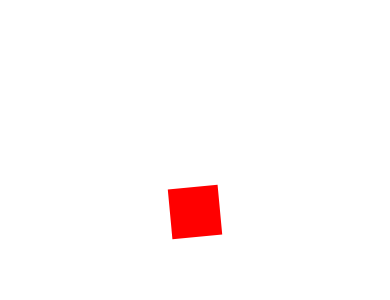
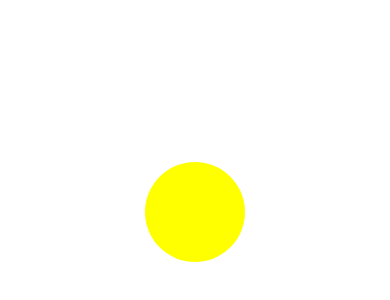
Before and after one commit to S0LEI1/Mobile_nang_cao, a React Native app in the folder LeVanNgoc_20022421/: screen / in a window 390 px wide. Shown: the part 210-510 px from the top of the page. Built offline with nearby package versions, Linux system fonts and the light colour scheme.

Commit message:
finish 2B

```diff
--- a/LeVanNgoc_20022421/App.js
+++ b/LeVanNgoc_20022421/App.js
@@ -4,6 +4,7 @@ import Cau1A from './screen/cau1a';
 import Cau1B from './screen/cau1b';
 import Cau1C from './screen/cau1c';
 import Cau2 from './screen/cau2';
+import Cau2B from './screen/cau2b';
 
 export default function App() {
   return (
@@ -11,7 +12,8 @@ export default function App() {
       {/* <Cau1A /> */}
       {/* <Cau1B /> */}
       {/* <Cau1C /> */}
-      <Cau2 />
+      {/* <Cau2 /> */}
+    <Cau2B />
     </View>
   );
 }
--- /dev/null
+++ b/LeVanNgoc_20022421/screen/cau2b.js
@@ -0,0 +1,32 @@
+import { View, Text, Animated } from "react-native";
+import React, { useRef, useEffect } from "react";
+
+const Cau2B = () => {
+  const value = useRef(new Animated.Value(0)).current;
+  const color = value.interpolate({
+    inputRange: [0, 0.4, 0.8, 1],
+    outputRange: ["green", "red", "purple", "yellow"],
+  });
+  useEffect(() => {
+      Animated.timing(value, {
+        toValue: 1,
+        duration: 4000,
+        useNativeDriver: false,
+      }).start();
+  });
+
+  return (
+    <View>
+      <Animated.View
+        style={{
+          width: 100,
+          height: 100,
+          borderRadius: 50,
+          backgroundColor: color,
+        }}
+      ></Animated.View>
+    </View>
+  );
+};
+
+export default Cau2B;
```
